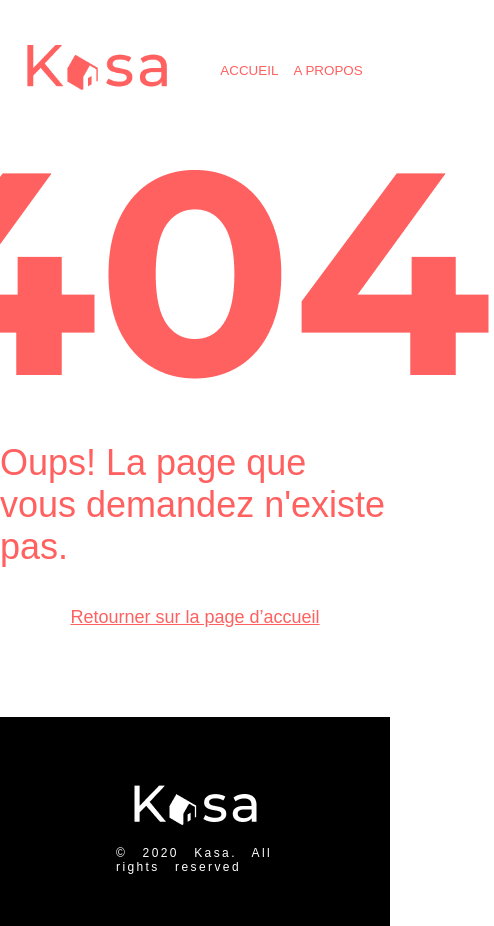
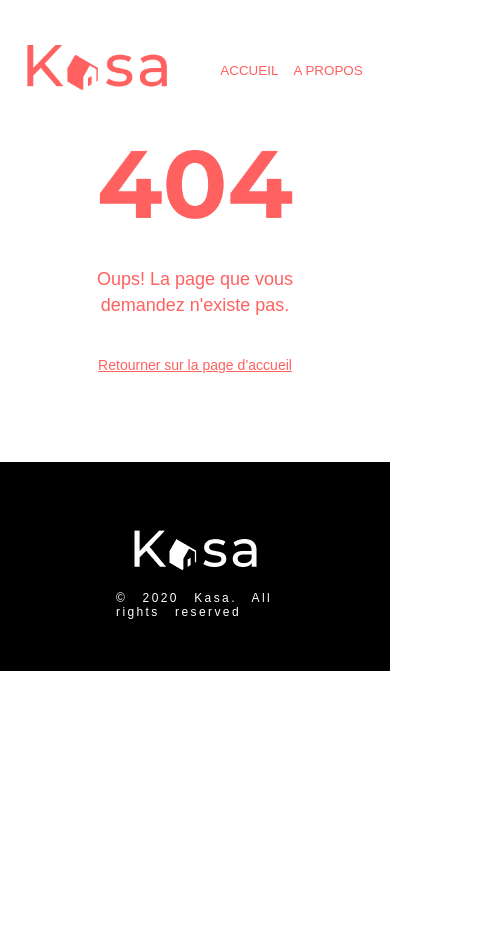
Before and after one commit to Nonojim/Kasa, a React (Vite) app: page /404 in a window 390 px wide. Shown: the whole page, 494 px wide, since content can reach past the window. After the commit the page ends 844 px from the top, so only its background shows below. Built offline with nearby package versions, Linux system fonts and the light colour scheme.

Commit message:
ajustement responsive 404

```diff
--- a/src/pages/Error/Error.scss
+++ b/src/pages/Error/Error.scss
@@ -4,6 +4,13 @@
   color: $primary-color;
   margin-top: 10%;
   margin-bottom: 10%;
+  text-align: center;
+  width: 60%;
+  line-height: 145%;
+  @media (max-width: 800px) {
+    font-size: 18px;
+    width: 70%;
+  }
 }
 
 .ErrorMain {
@@ -11,10 +18,19 @@
   justify-content: center;
   align-items: center;
   flex-direction: column;
+  img {
+    width: 42%;
+    @media (max-width: 500px) {
+      width: 198px;
+    }
+  }
 }
 
 .ErrorMain a {
   margin-bottom: 10%;
   text-decoration: underline;
   font-size: 18px;
+  @media (max-width: 800px) {
+    font-size: 14px;
+  }
 }
```
